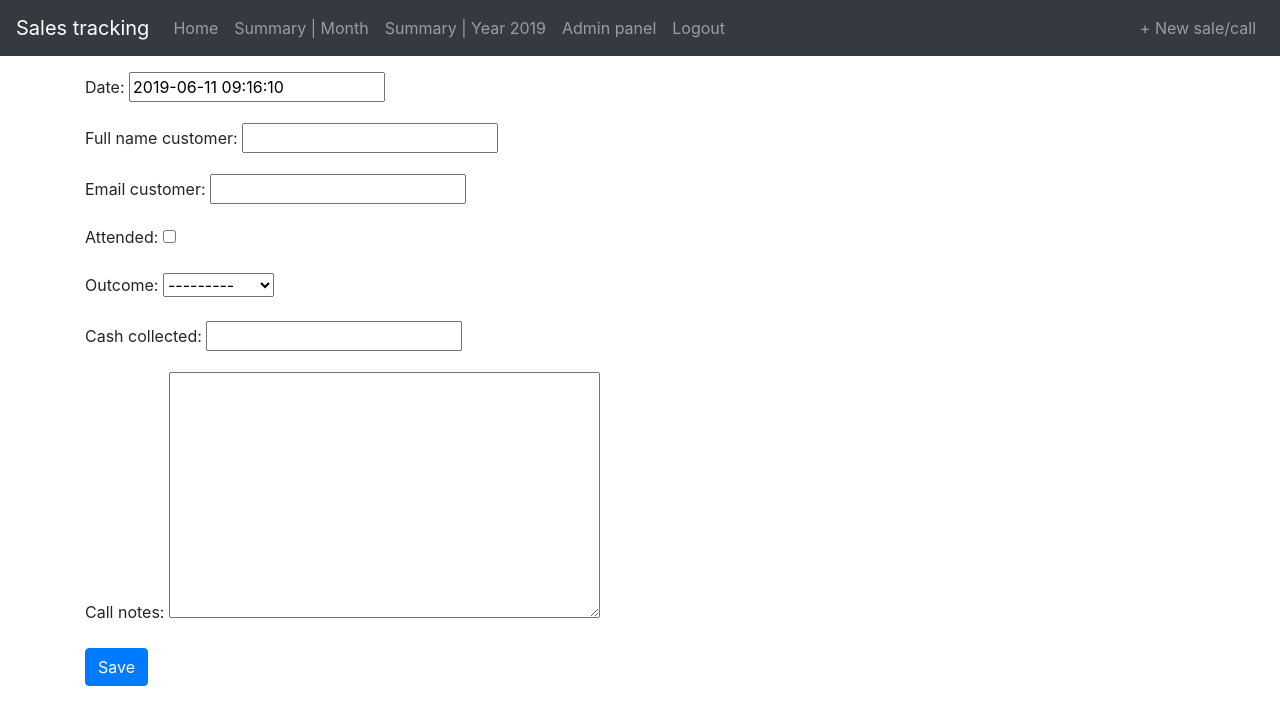
After one commit to kirmishov/salestracking, a Django app: page /new/ in a window 1280 px wide. The commit adds this page. Shown: the top 725 px of the page. Run offline with Django 3.2, Linux system fonts and the light colour scheme; the visitor is signed in with stand-in values (Sample User, id 1); some libraries are stand-ins or nearby versions.

Commit message:
added SaleCreate View

```diff
--- a/sales/templates/base.html
+++ b/sales/templates/base.html
@@ -13,10 +13,7 @@
         <header>
             <nav class="navbar navbar-expand-lg navbar-dark bg-dark">
                     <a class="navbar-brand" href="#">Sales tracking</a>
-                    <button class="navbar-toggler" type="button" data-toggle="collapse" data-target="#navbarNav" aria-controls="navbarNav" aria-expanded="false" aria-label="Toggle navigation">
-                    <span class="navbar-toggler-icon"></span>
-                    </button>
-                    <div class="collapse navbar-collapse" id="navbarNav">
+
                     <ul class="navbar-nav">
                         <li class="nav-item">
                         <a class="nav-link" href="{% url 'sales:home' %}">Home</a>
@@ -40,13 +37,13 @@
                     </ul>
                     <ul class="navbar-nav ml-auto">
                         <li class="nav-item">
-                                <a class="nav-link" href="#">+ New sale/call</a>
+                                <a class="nav-link" href="{% url 'sales:create' %}">+ New sale/call</a>
                         </li>
                     </ul>
-                    </div>
+
                 </nav>
         </header>
-        <div class="container">
+        <div class="container mt-3">
             {% block content %}
             {% endblock content %}
         </div>
--- /dev/null
+++ b/sales/templates/sales/create.html
@@ -0,0 +1,10 @@
+{% extends 'base.html' %}
+
+{% block content %}
+
+<form method="post">{% csrf_token %}
+    {{ form.as_p }}
+    <button type="submit" class="btn btn-primary">Save</button>
+</form>
+
+{% endblock %}
--- a/sales/templates/sales/detail.html
+++ b/sales/templates/sales/detail.html
@@ -2,7 +2,7 @@
 
 {% block content %}
 
-<h1>Sale/call {{ sale.author }} at {{ sale.date }} | <a href="{% url 'sales:edit' sale.pk %}">Edit</a></h1>
+<h1>Sale/call {{ sale }} | <a href="{% url 'sales:edit' sale.pk %}">Edit</a></h1>
 <ul>
     <li>{{ sale.full_name_customer }}</li>
     <li>{{ sale.email_customer }}</li>
--- a/sales/templates/sales/home.html
+++ b/sales/templates/sales/home.html
@@ -27,10 +27,9 @@
     {% render_table table "mytable.html" %}
     <a class="btn btn-outline-primary" href="{% querystring '_export'='csv' %}" role="button">Export CSV</a>
 {% else %}
-    <p>No sales are available. Add new one?</p>
-    <a class="btn btn-outline-primary" href="#" role="button">+ New sale/call</a>
+    <p>No sales/calls are available. Add new one?</p>
+    <a class="btn btn-outline-primary" href="{% url 'sales:create' %}" role="button">+ New sale/call</a>
 {% endif %}
 
-<!-- <i>It is {% now "jS F Y H:i" %} now</i> -->
 
 {% endblock %}
--- a/sales/urls.py
+++ b/sales/urls.py
@@ -6,6 +6,7 @@ from . import views
 app_name = 'sales'
 urlpatterns = [
     path('', views.HomeView.as_view(), name='home'),
+    path('new/', views.SaleCreate.as_view(), name='create'),
     path('<pk>/', views.DetailView.as_view(), name='detail'),
     path('<pk>/edit/', views.UpdateView.as_view(), name='edit'),
     path('<pk>/delete/', views.DeleteView.as_view(), name='delete'),
--- a/sales/views.py
+++ b/sales/views.py
@@ -225,7 +225,6 @@ class UpdateView(UserPassesTestMixin, generic.UpdateView):# , LoginRequiredMixin
     fields = ['date', 'full_name_customer', 'email_customer', 'attended',
         'outcome', 'cash_collected', 'call_notes']
     template_name = 'sales/edit.html'
-    login_url = 'login'
 
     def test_func(self):
         return self.request.user.is_superuser or self.request.user == self.get_object().author
@@ -243,3 +242,27 @@ class HomeView(LoginRequiredMixin, View):
         year_str = timezone.now().year
         month_str = timezone.now().month
         return redirect('{}/{}/'.format(year_str, month_str))
+
+
+class SaleCreate(LoginRequiredMixin, generic.edit.CreateView):
+    model = Sale
+    login_url = 'login'
+    fields = ['date', 'full_name_customer', 'email_customer', 'attended',
+        'outcome', 'cash_collected', 'call_notes']
+    template_name = 'sales/create.html'
+
+    def form_valid(self, form):
+        form.instance.author = self.request.user
+        # form.instance.date = timezone.now()
+        return super(SaleCreate, self).form_valid(form)
+
+    def get_initial(self):
+        return {
+            'date': timezone.now()
+        }
+
+    def get_context_data(self, **kwargs):
+        context = super().get_context_data(**kwargs)
+        context['month'] = timezone.now()
+
+        return context
```
